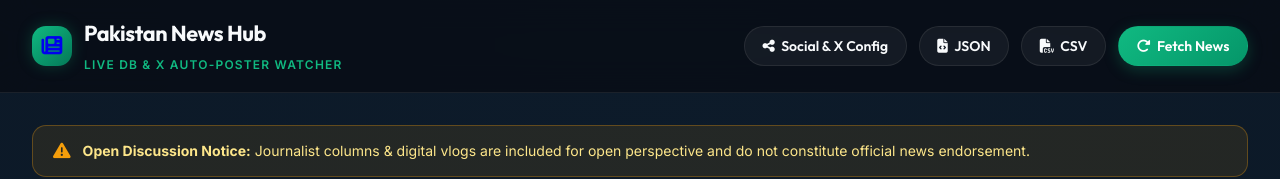
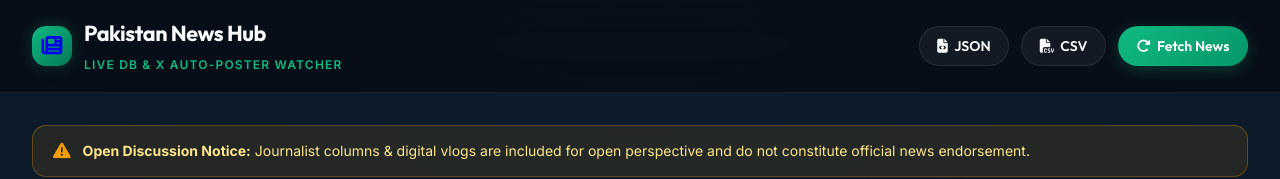
Before and after one commit to pakpoint-newshub/latest-news, a plain HTML site: page index.html in a window 1280 px wide. Shown: the top 179 px of the page. Drawn offline with Linux system fonts and the light colour scheme.

Commit message:
Hide Social & X Config button

```diff
--- a/index.html
+++ b/index.html
@@ -23,7 +23,7 @@
       </div>
     </a>
     <div class="nav-actions">
-      <button id="btn-social-config" class="btn btn-secondary" title="Social Media Channels Settings">
+      <button id="btn-social-config" class="btn btn-secondary" title="Social Media Channels Settings" style="display: none;">
         <i class="fa-solid fa-share-nodes"></i> Social & X Config
       </button>
       <button id="btn-export-json" class="btn btn-secondary" title="Export as JSON">
```
Also changed, not shown: templates/index.html (+1 -1 lines).
